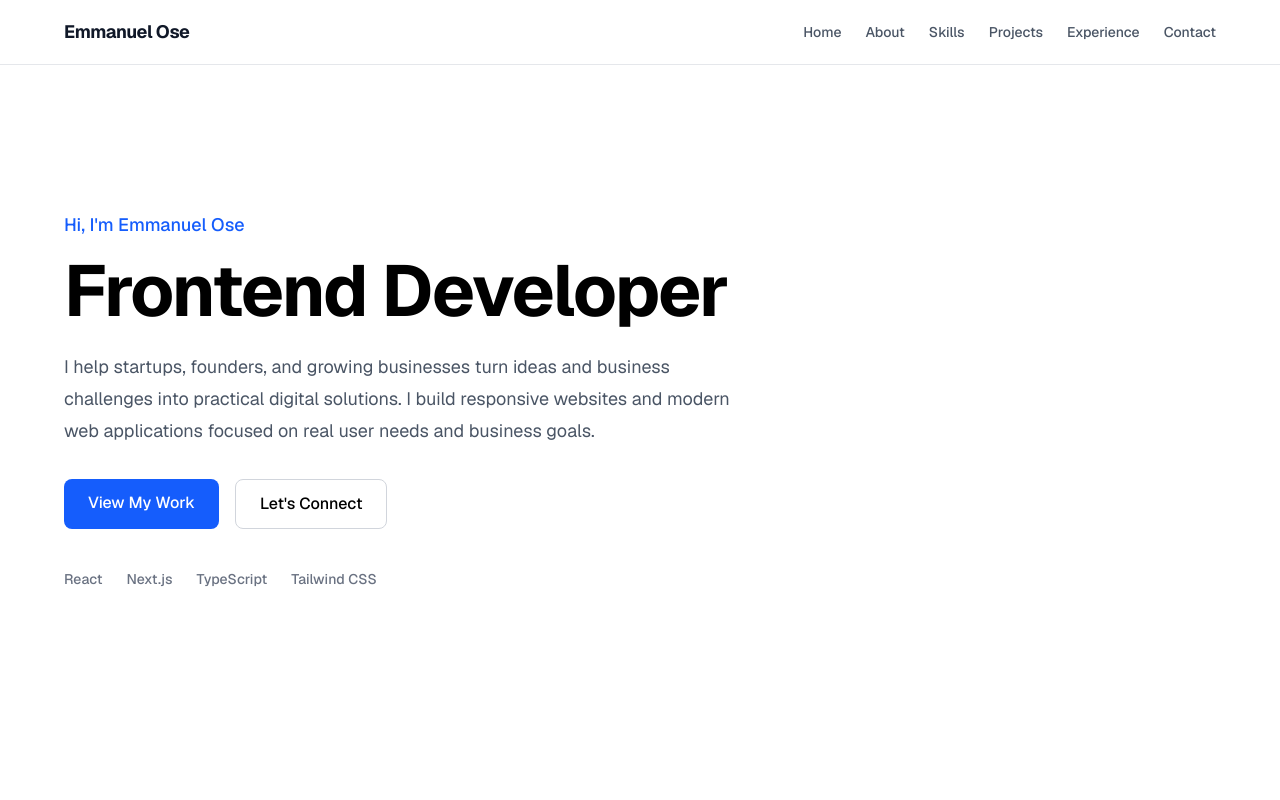
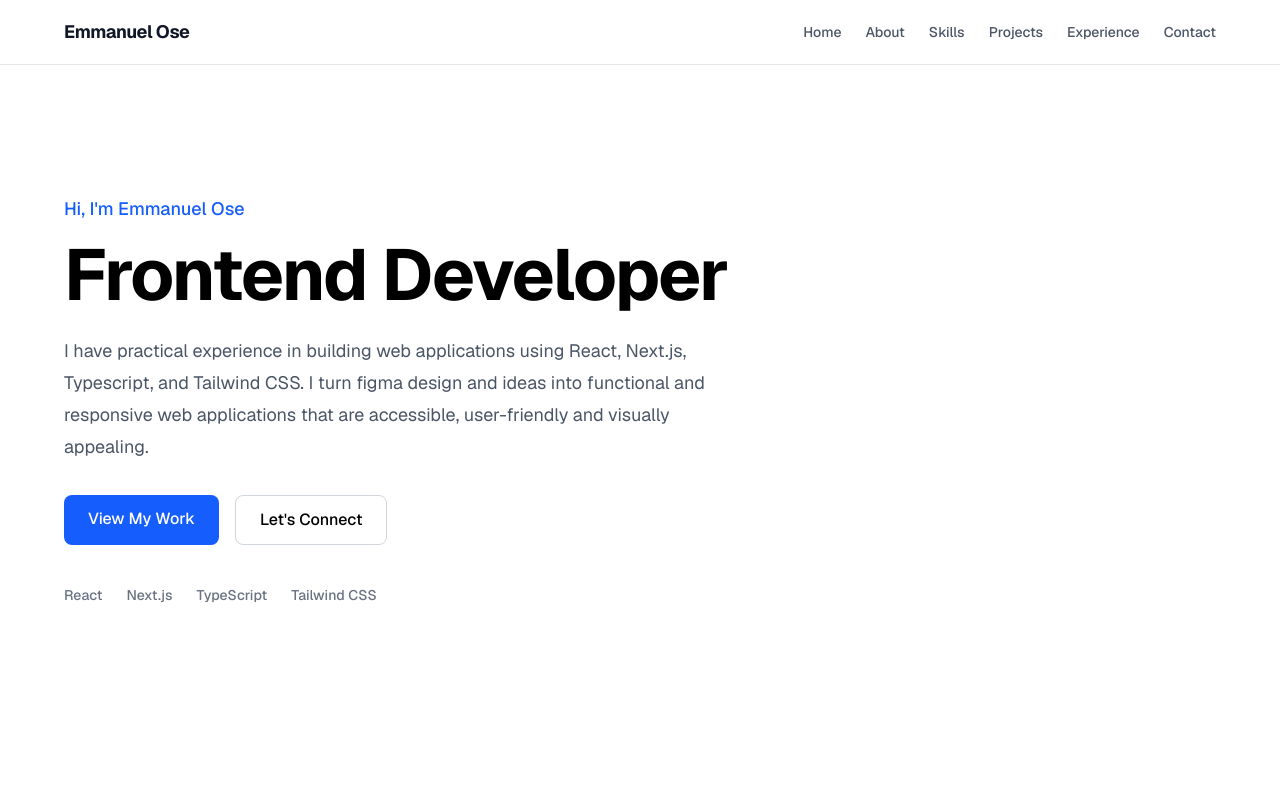
Before and after one commit to Iamemmaose/emmanuel-portfolio, a Next.js app: page / in a window 1280 px wide. Shown: the top 800 px of the page. Built offline with nearby package versions, Linux system fonts and the light colour scheme.

Commit message:
fix: hero section updated

```diff
--- a/app/components/sections/Hero.tsx
+++ b/app/components/sections/Hero.tsx
@@ -16,7 +16,7 @@ const Hero = () => {
                 </h1>
 
                 <p className="mt-6 max-w-2xl text-lg leading-8 text-gray-600">
-                    I help startups, founders, and growing businesses turn ideas and business challenges into practical digital solutions. I build responsive websites and modern web applications focused on real user needs and business goals.
+                 I have practical experience in building web applications using React, Next.js, Typescript, and Tailwind CSS. I turn figma design and ideas into functional and responsive web applications that are accessible, user-friendly and visually appealing.
                 </p>
 
                 <div className="mt-8 flex flex-wrap gap-4">
```
